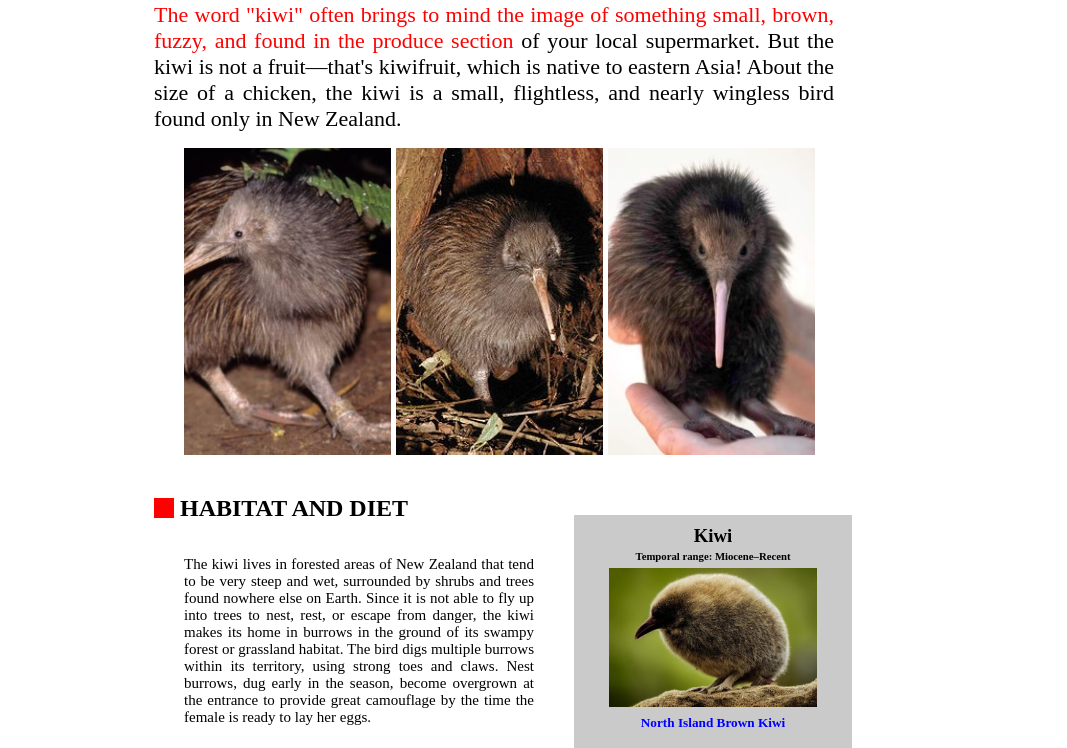
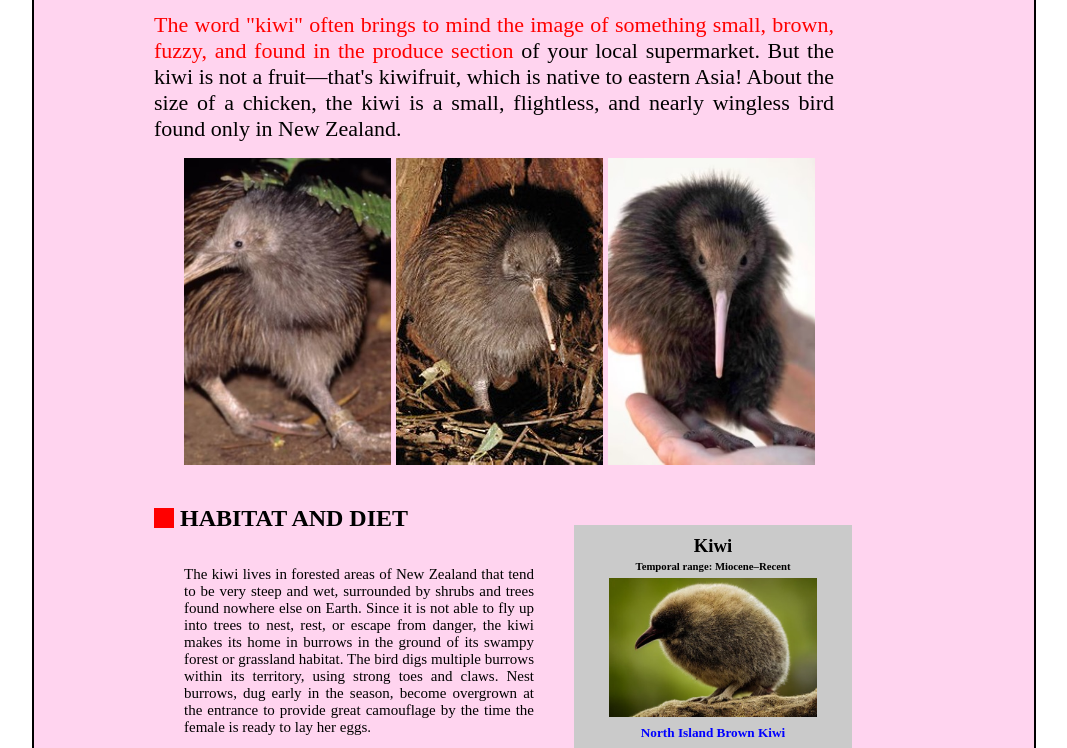
Before and after one commit to CoderGui001/Web-Assignment-1, a plain HTML site: page index.html in a window 1280 px wide. Shown: the part 99-847 px from the top of the page, without its empty margins (106-1173 px from the left). Drawn offline with Linux system fonts and the light colour scheme.

Commit message:
Last UI update

```diff
--- a/style.css
+++ b/style.css
@@ -1,8 +1,5 @@
 
- .page1{
-    margin-left: 200px;
 
- }
  .MainPara{
 
     margin-left: 120px;
@@ -184,6 +181,11 @@ img{
     margin-right: auto;
     margin-left: auto;
     width: 1000px;
+    background-color: rgb(255, 212, 239);
+    border-radius: 20px;
+    border-style: solid ;
+    border-width: 2px;
+
 
 
 }
```
